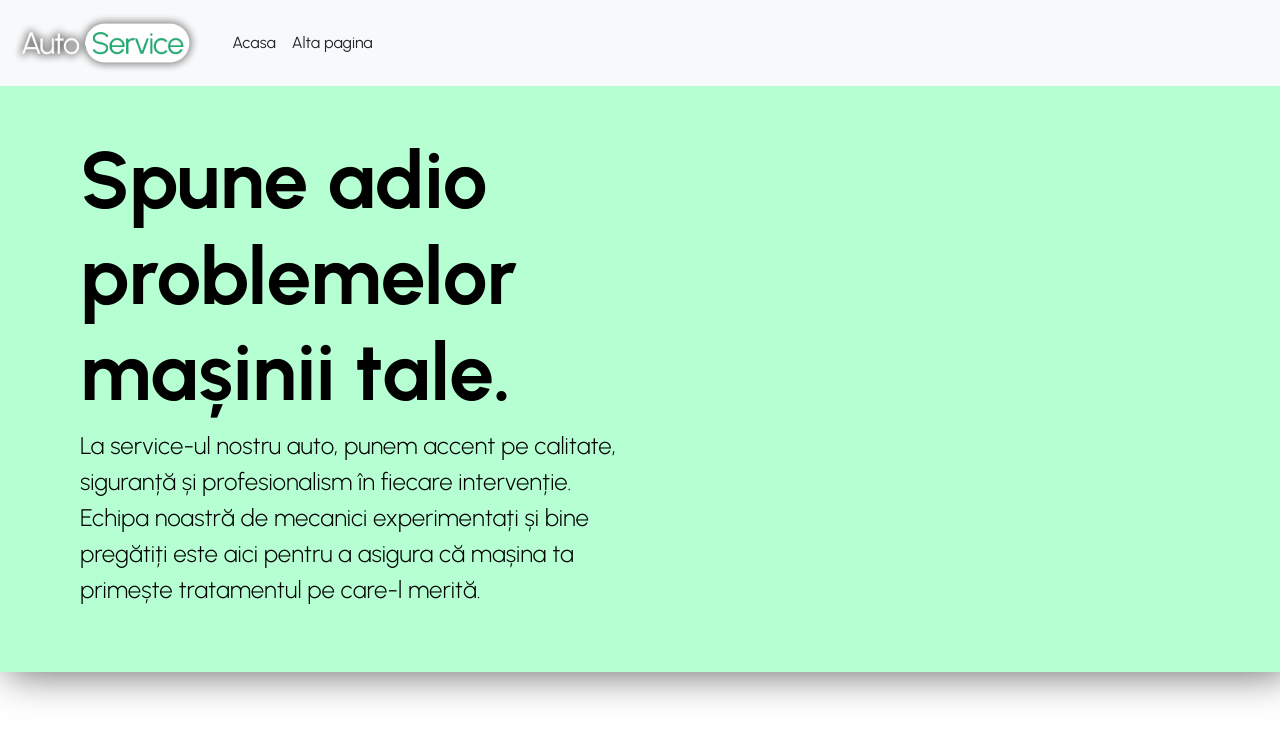
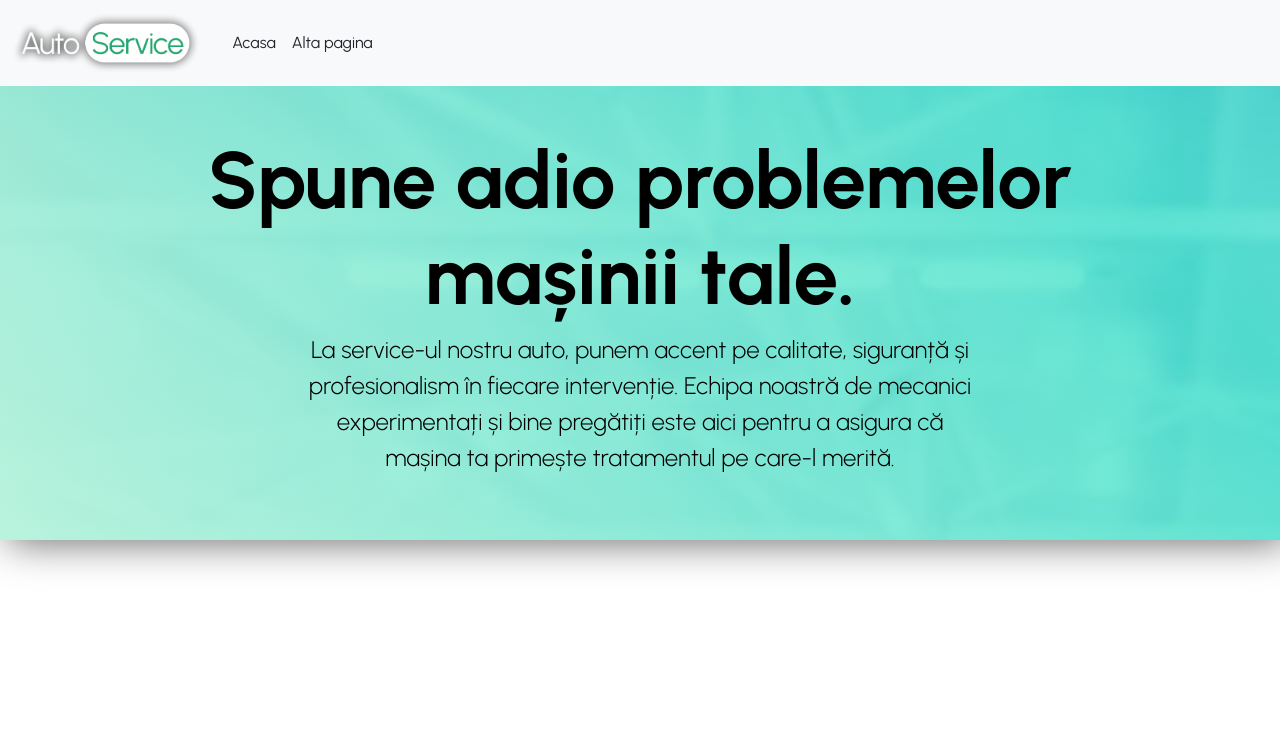
Before and after one commit to stnsc/AutoService-Website, a React (Vite) app: page / in a window 1280 px wide. Shown: the top 740 px of the page. Built offline with nearby package versions, Linux system fonts and the light colour scheme.

Commit message:
Updating Hero section

```diff
--- a/src/components/Hero.tsx
+++ b/src/components/Hero.tsx
@@ -1,6 +1,6 @@
 function Hero() {
   return (
-    <div className="py-5 my-0 text-body-emphasis" id="hero-section">
+    <div className="py-5 my-0 text-body-emphasis text-center" id="hero-section">
       <h1 className="display-5 fw-bold text-body-emphasis">
         Spune adio problemelor mașinii tale.
       </h1>
--- a/src/style.css
+++ b/src/style.css
@@ -14,17 +14,21 @@ body {
 }
 
 #hero-section{
-    background-color: #b5ffd3;
+    background: rgb(0,255,171);
+    background: linear-gradient(55deg, rgb(186, 243, 221) 0%, rgba(54, 224, 199, 0.77) 51%, rgba(0,212,255,0.0760504885547969) 100%), url("../public/assets/herobg.png");
+    background-size: 300ex;
     padding: 5em;
     filter: drop-shadow(0.5rem 0.15rem 20px #676767);
 }
 
 #hero-section h1{
-    max-width: 60%;
+    max-width: 100%;
     font-size: 5em;
 }
 
 #hero-section p{
-    max-width: 50%;
+    max-width: 100%;
     font-size: 1.5em;
+    padding-left: 20%;
+    padding-right: 20%;
 }
```
Also changed, not shown: public/assets/herobg.png (added).
